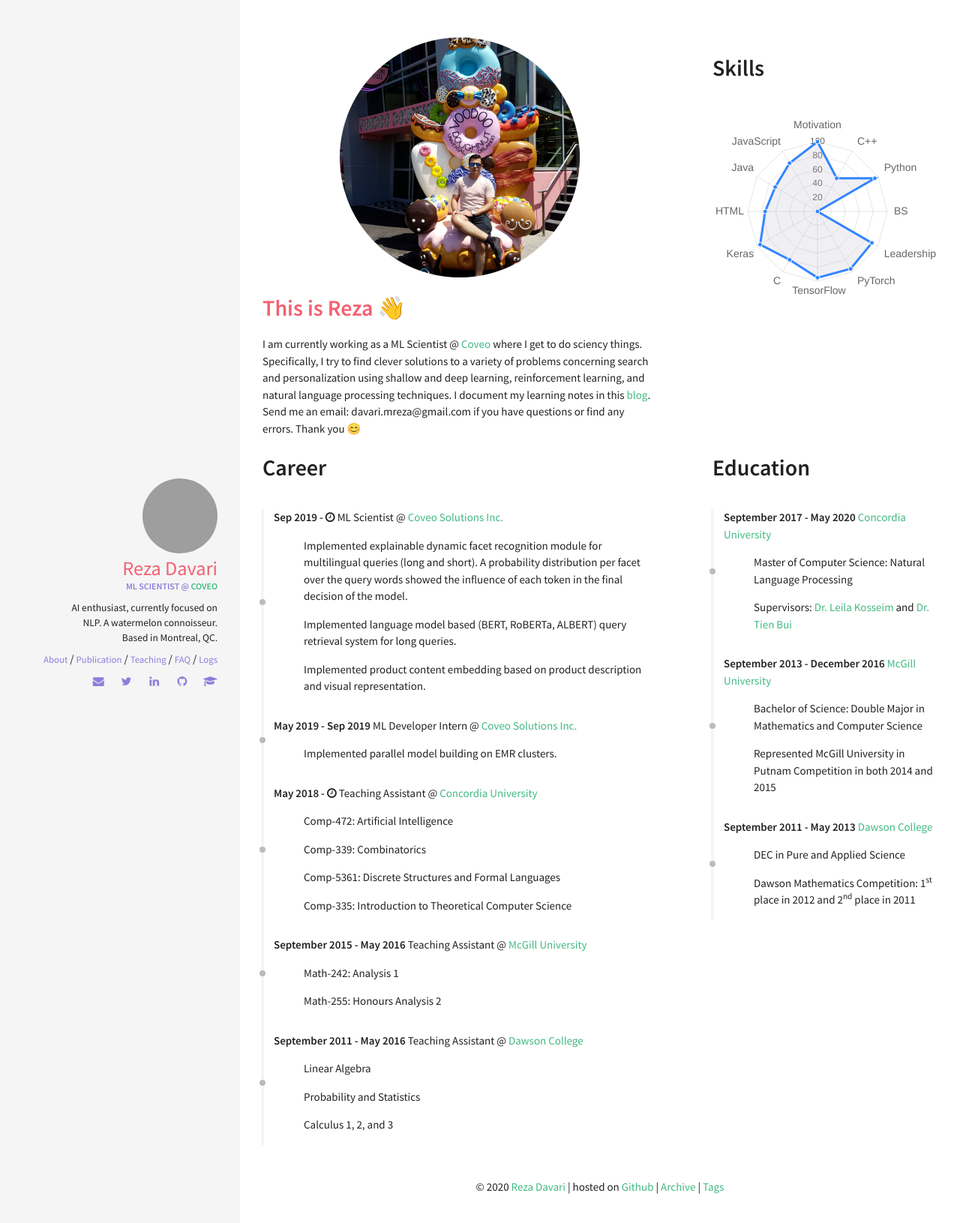
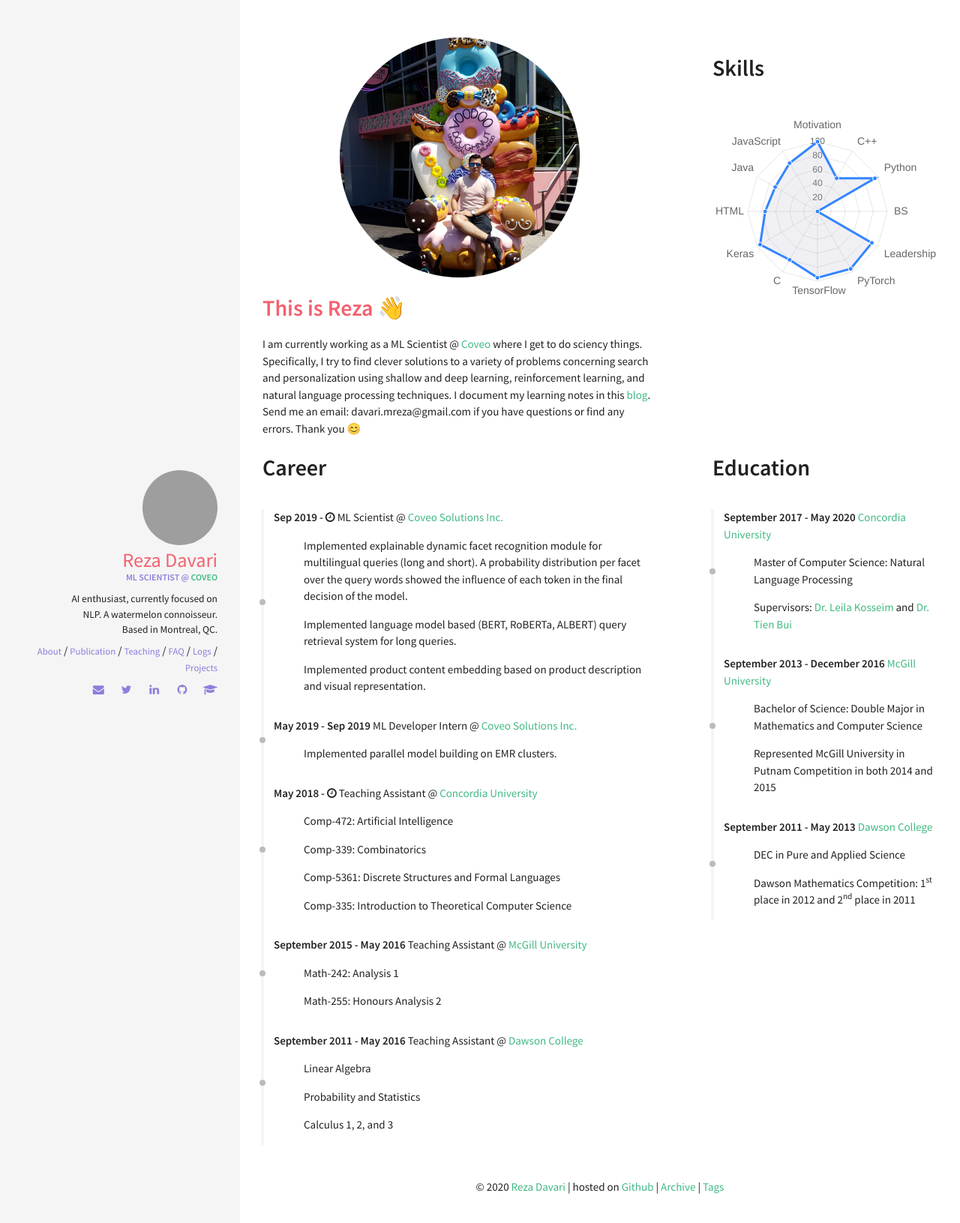
Before and after one commit to rezazzr/davari.io, a Jekyll site: the page built from index.html, in a window 1280 px wide. Shown: the top 1631 px of the page at 75% size. Built offline with Jekyll 4.4.1, drawn with Linux system fonts in a browser that asks for light colours; nearby versions of some CDN libraries; grey boxes are pictures that could not be loaded.

Commit message:
projects added

```diff
--- a/_data/index/nav.yml
+++ b/_data/index/nav.yml
@@ -16,5 +16,8 @@
 - name: Logs
   path: /logs.html
 
+- name: Projects
+  path: /projects.html
+
 #- name: Tags
 #  path: /tags.html
```
